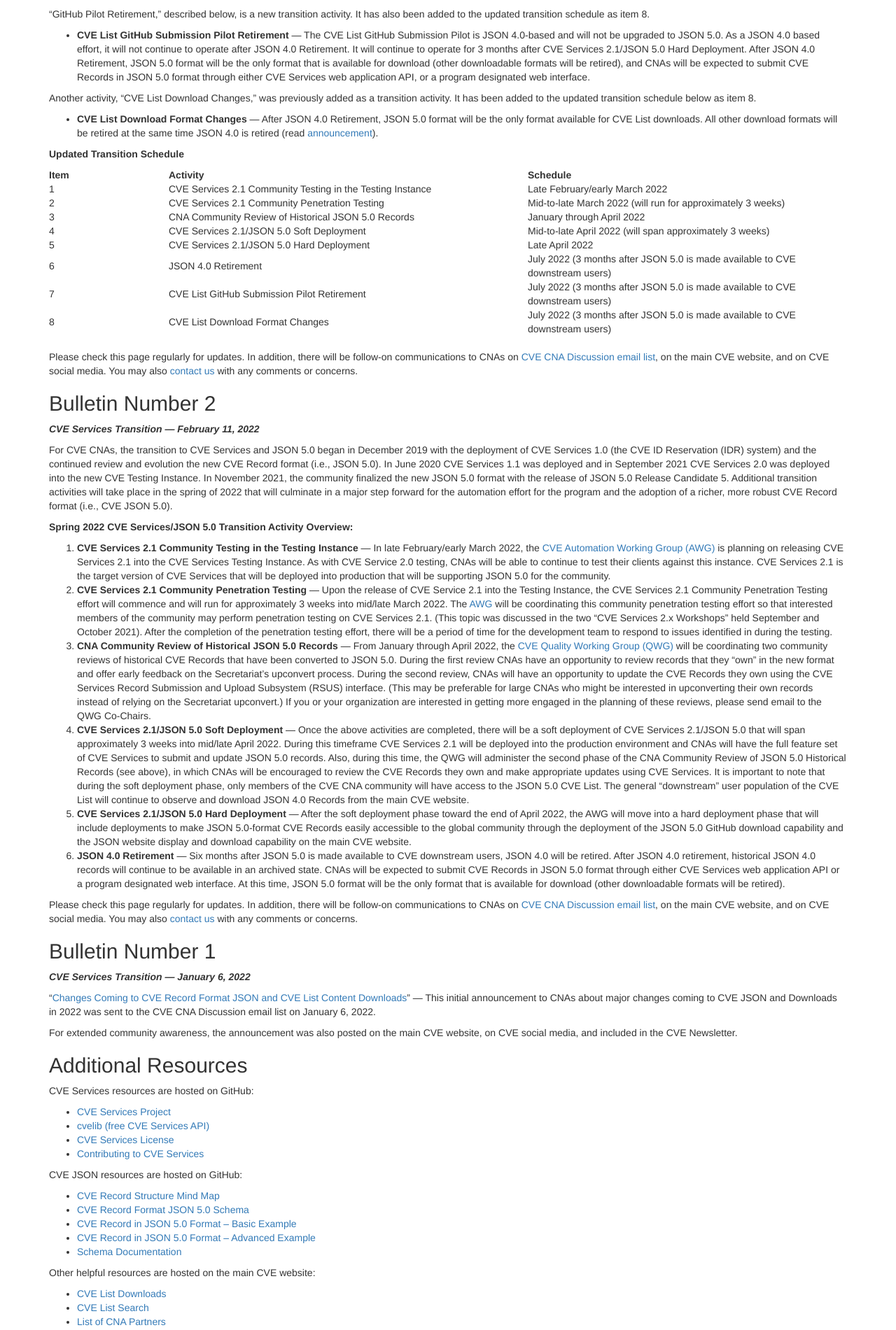
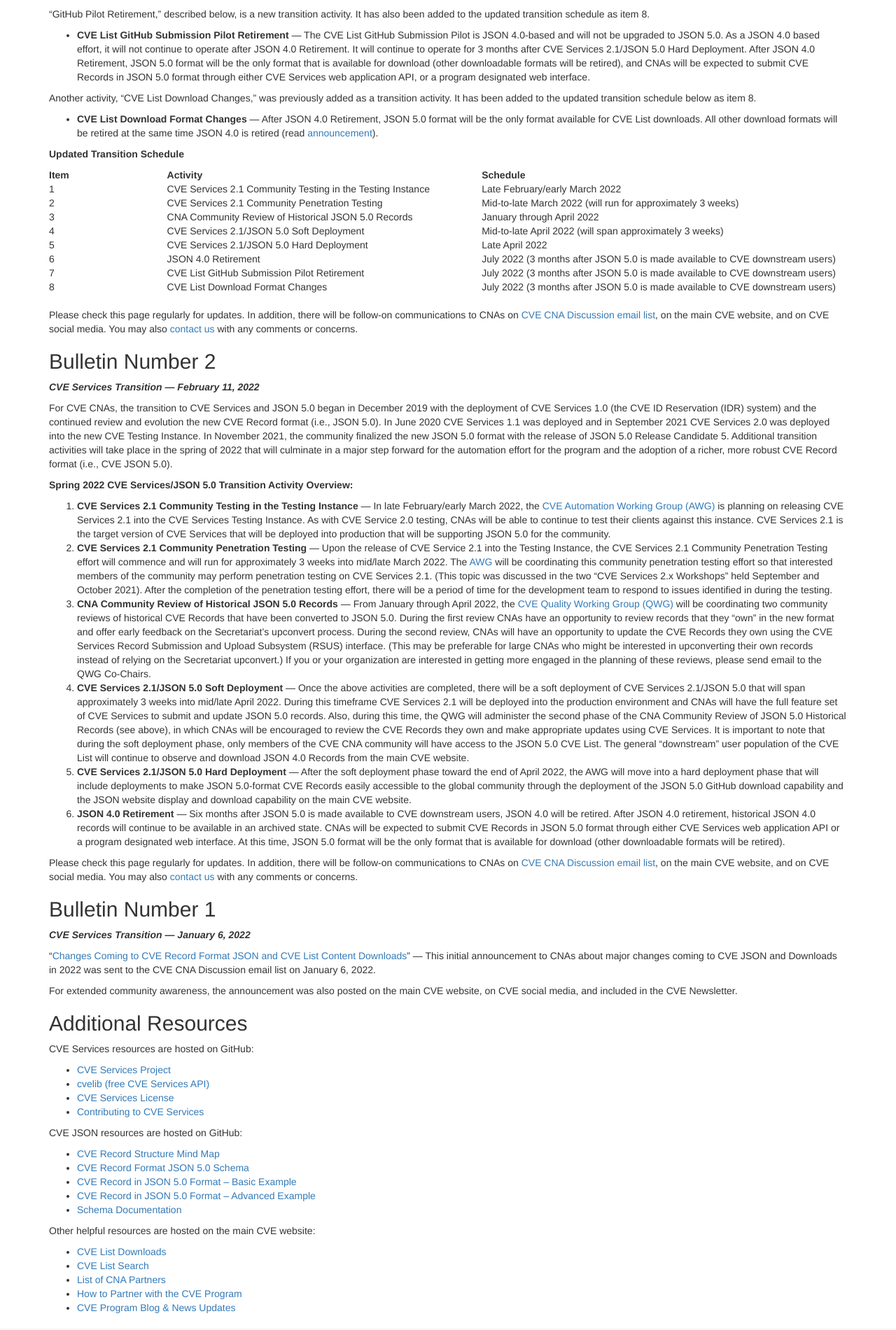
Before and after one commit to CVEProject/cveproject.github.io, a Jekyll site: the page built from automation-transition.md, in a window 1280 px wide. Shown: the part 648-2549 px from the top of the page at 70% size. Built offline with Jekyll 4.4.1, drawn with Linux system fonts in a browser that asks for light colours; nearby versions of some CDN libraries.

Commit message:
Update automation-transition.md

```diff
--- a/automation-transition.md
+++ b/automation-transition.md
@@ -35,8 +35,8 @@ Another activity, “CVE List Download Changes,” was previously added as a tra
   <table style="padding-left:5%;padding-left:30%;">
     <tr>
       <th style="width:15%">Item</th>
-      <th style="width:45%">Activity</th>
-      <th style="width:40%">Schedule</th>
+      <th style="width:40%">Activity</th>
+      <th style="width:45%">Schedule</th>
     </tr>
     <tr>
       <td>1</td>
```
